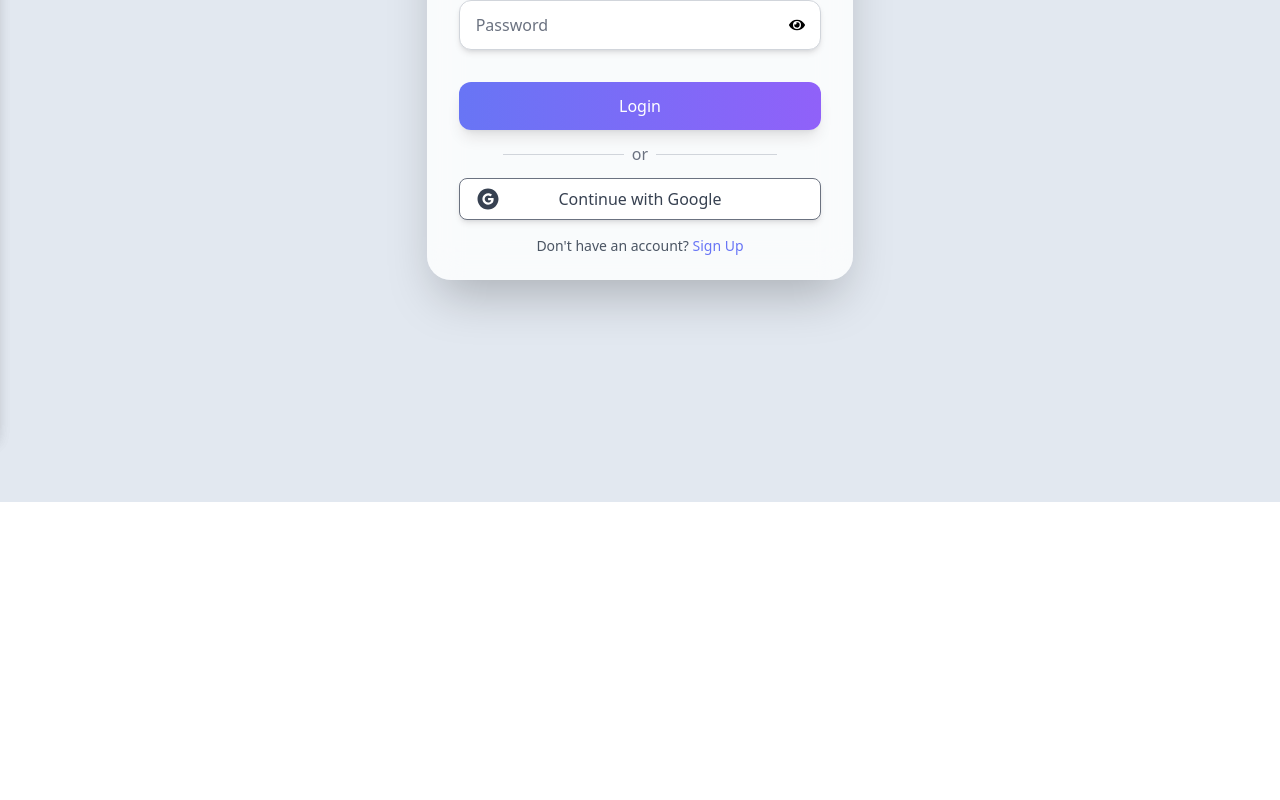
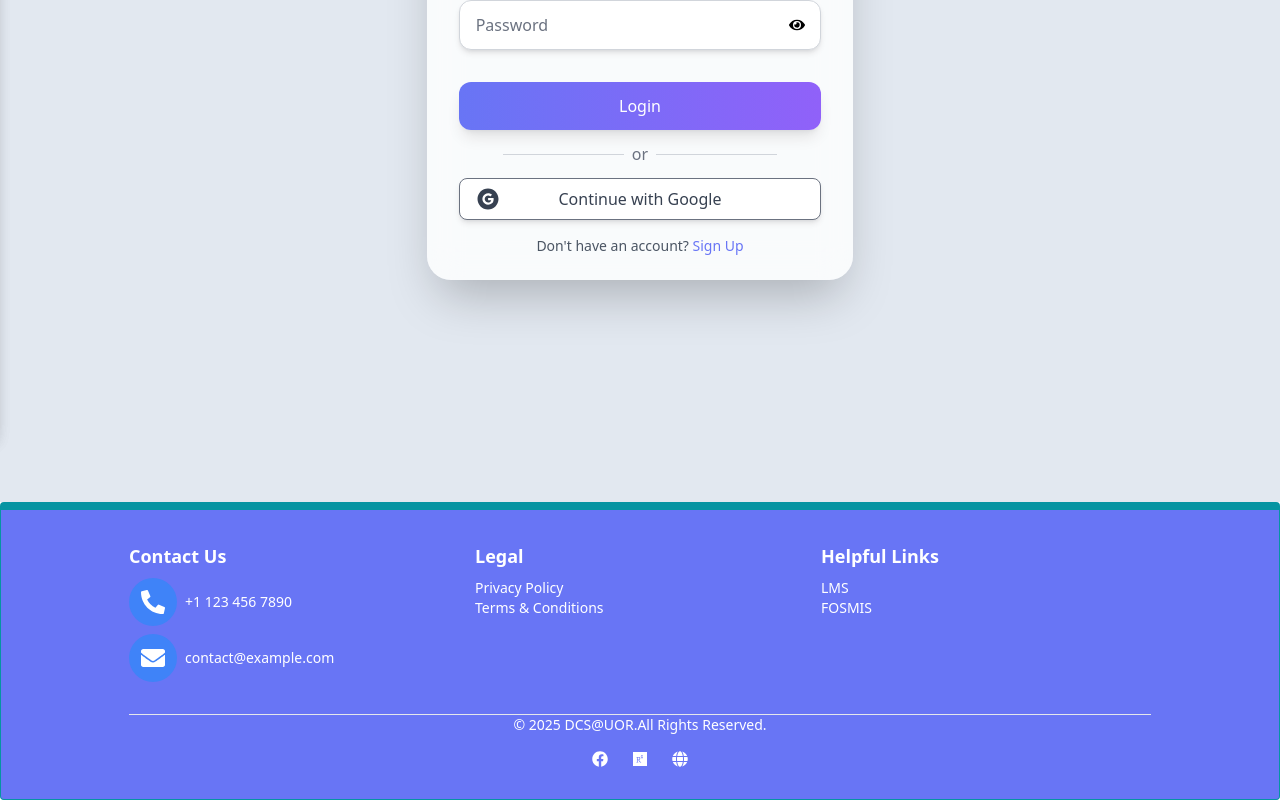
Before and after one commit to SankalpaUD/DRMS, a React (Vite) app in the folder frontend/: page /login in a window 1280 px wide. Shown: the part 362-1162 px from the top of the page. Before the commit the page ends 864 px from the top, so only its background shows below. Built offline with nearby package versions, Linux system fonts and the light colour scheme; no server answers.

Commit message:
added changes to footer and app.js

```diff
--- a/frontend/package.json
+++ b/frontend/package.json
@@ -13,6 +13,7 @@
     "@reduxjs/toolkit": "^2.5.0",
     "axios": "^1.7.9",
     "firebase": "^11.1.0",
+    "flowbite": "^2.5.2",
     "flowbite-react": "^0.10.2",
     "react": "^18.3.1",
     "react-dom": "^18.3.1",
--- a/frontend/src/App.jsx
+++ b/frontend/src/App.jsx
@@ -16,6 +16,8 @@ import UpgradeRequestForm from './pages/UpgradeRequestForm';
 import AdminUpgradeRequests from './pages/AdminUpgradeRequests';
 import UpgradeDetails from './pages/UpgradeDetails';
 import Landing from './pages/Landing';
+import Footer from './components/Footer';
+
 
 function MainApp() {
   const [isSidebarOpen, setIsSidebarOpen] = useState(false);
@@ -70,6 +72,7 @@ export default function App() {
     <AuthProvider>
       <Router>
         <MainApp />
+        <Footer/>
       </Router>
     </AuthProvider>
   );
--- a/frontend/src/components/Footer.jsx
+++ b/frontend/src/components/Footer.jsx
@@ -69,7 +69,7 @@ function Footer() {
           <ul className="text-sm">
             <li>
               <a
-                href="#"
+                href="http://scilms.ruh.ac.lk/science/"
                 className="text-primary hover:text-primary-foreground  hover:text-yellow-300"
               >
                 LMS
@@ -77,7 +77,7 @@ function Footer() {
             </li>
             <li>
               <a
-                href="#"
+                href="https://paravi.ruh.ac.lk/fosmis/"
                 className="text-primary hover:text-primary-foreground  hover:text-yellow-300"
               >
                 FOSMIS
```
Also changed, not shown: 1 other file (tests, documents, lock files or other folders).
